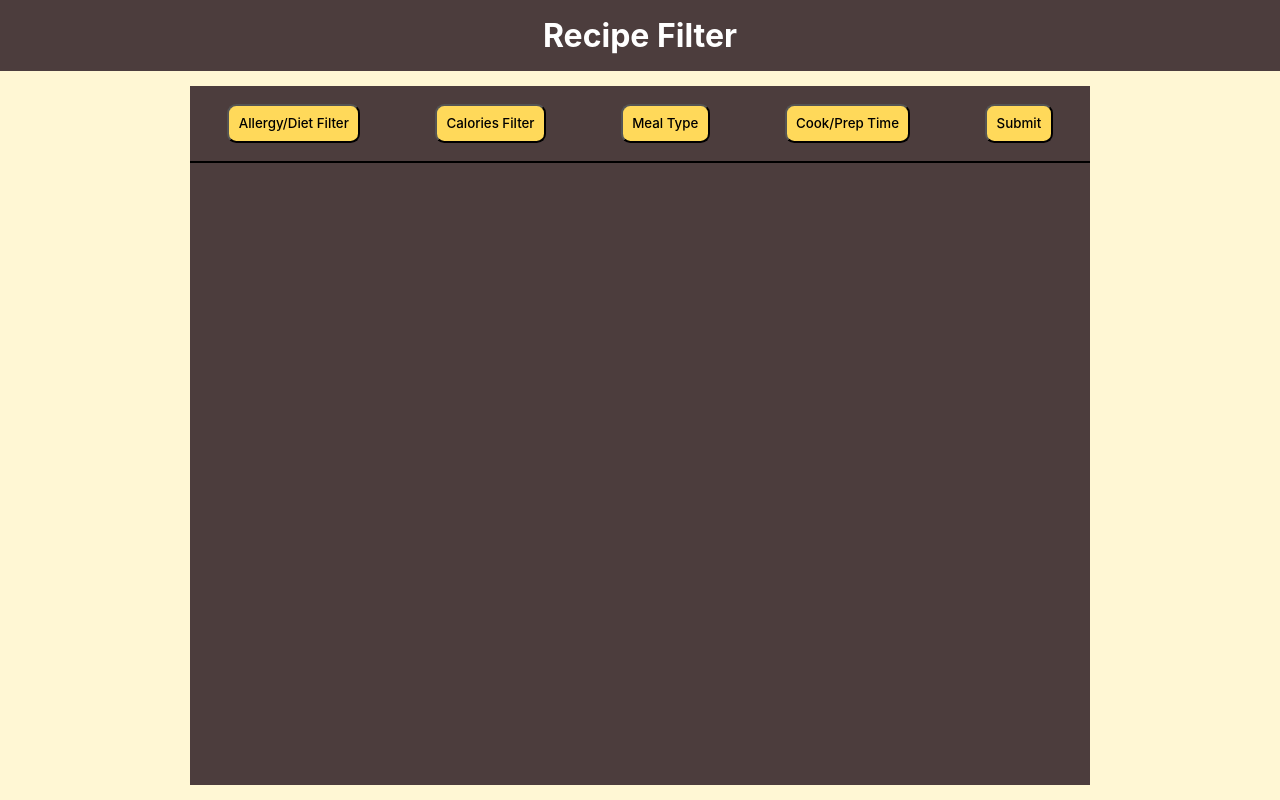
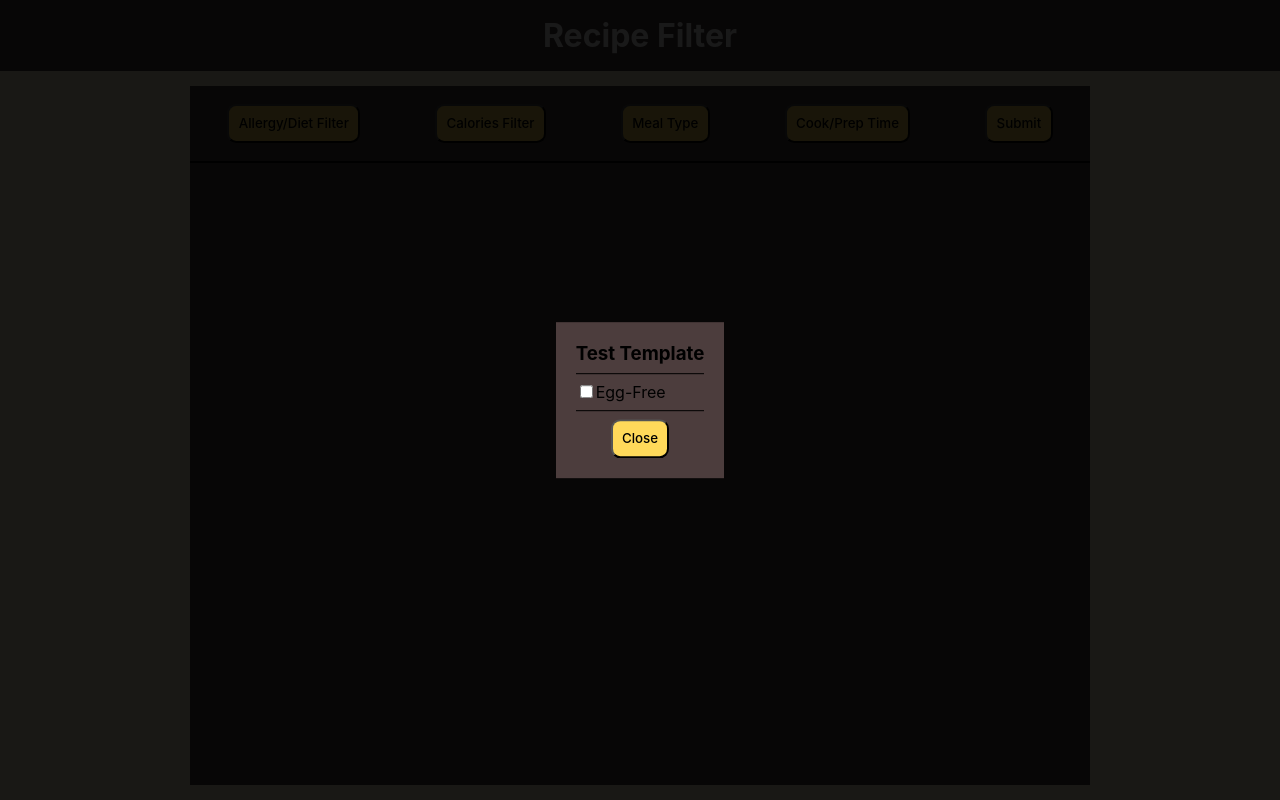
Before and after one commit to KyleTownsend74/RecipeFilter, a React (Vite) app: page / in a window 1280 px wide. Both pictures are taken after a click on the button "Allergy/Diet Filter". Built offline with nearby package versions, Linux system fonts and the light colour scheme.

Commit message:
Add ability to show modal from button click

```diff
--- a/src/App.css
+++ b/src/App.css
@@ -17,3 +17,7 @@ button {
     font-weight: 500;
     border-radius: 0.7em;
 }
+
+.hidden {
+    display: none;
+}
--- a/src/components/Filter.jsx
+++ b/src/components/Filter.jsx
@@ -1,10 +1,19 @@
 import "./Filter.css"
+import AllergyDietContent from "./FilterModals/AllergyDietContent.jsx";
+import ModalTemplate from "./FilterModals/ModalTemplate.jsx";
 
 function Filter() {
+    const allergyDietContentId = "allergy-diet-modal";
+
+    function showModal(id) {
+        document.querySelector("#" + id).classList.remove("hidden");
+    }
+
     return (
         <div id="filter-box">
             <form>
-                <button type="button">Allergy/Diet Filter</button>
+                <ModalTemplate componentId={allergyDietContentId} contentComponent={<AllergyDietContent/>} title="Test Template"/>
+                <button onClick={() => showModal(allergyDietContentId)} type="button">Allergy/Diet Filter</button>
                 <button type="button">Calories Filter</button>
                 <button type="button">Meal Type</button>
                 <button type="button">Cook/Prep Time</button>
--- /dev/null
+++ b/src/components/FilterModals/AllergyDietContent.jsx
@@ -0,0 +1,10 @@
+function AllergyDietContent() {
+    return (
+        <>
+            <input id="egg" type="checkbox"/>
+            <label for="egg">Egg-Free</label>
+        </>
+    )
+}
+
+export default AllergyDietContent
--- a/src/components/FilterModals/ModalTemplate.jsx
+++ b/src/components/FilterModals/ModalTemplate.jsx
@@ -1,8 +1,8 @@
 import "./ModalTemplate.css";
 
-function ModalTemplate({ contentComponent, title }) {
+function ModalTemplate({ componentId, contentComponent, title }) {
     return (
-        <div className="modal-container">
+        <div id={componentId} className="modal-container hidden">
             <div className="modal">
                 <div className="modal-header">
                     <h3>{title}</h3>
@@ -11,7 +11,7 @@ function ModalTemplate({ contentComponent, title }) {
                     {contentComponent}
                 </div>
                 <div className="modal-footer">
-                    <button>Close</button>
+                    <button type="button">Close</button>
                 </div>
             </div>
         </div>
```
